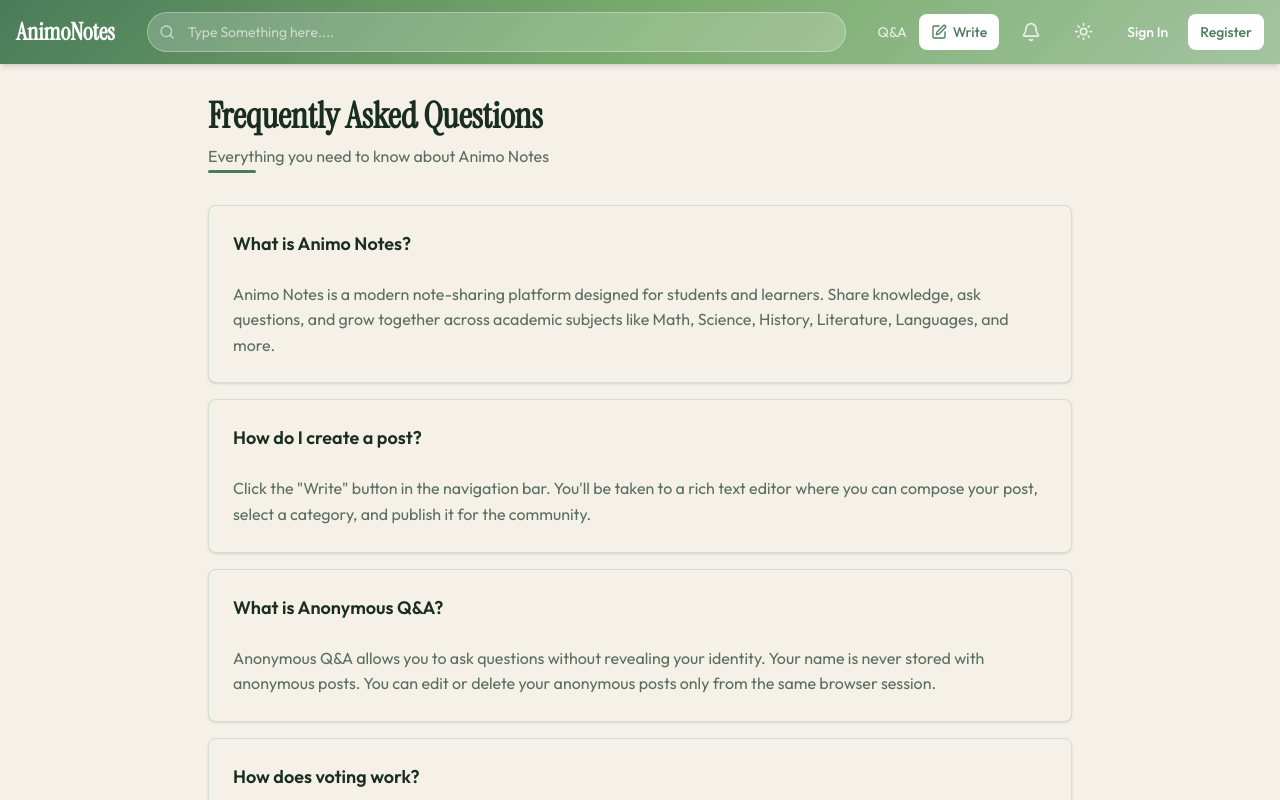
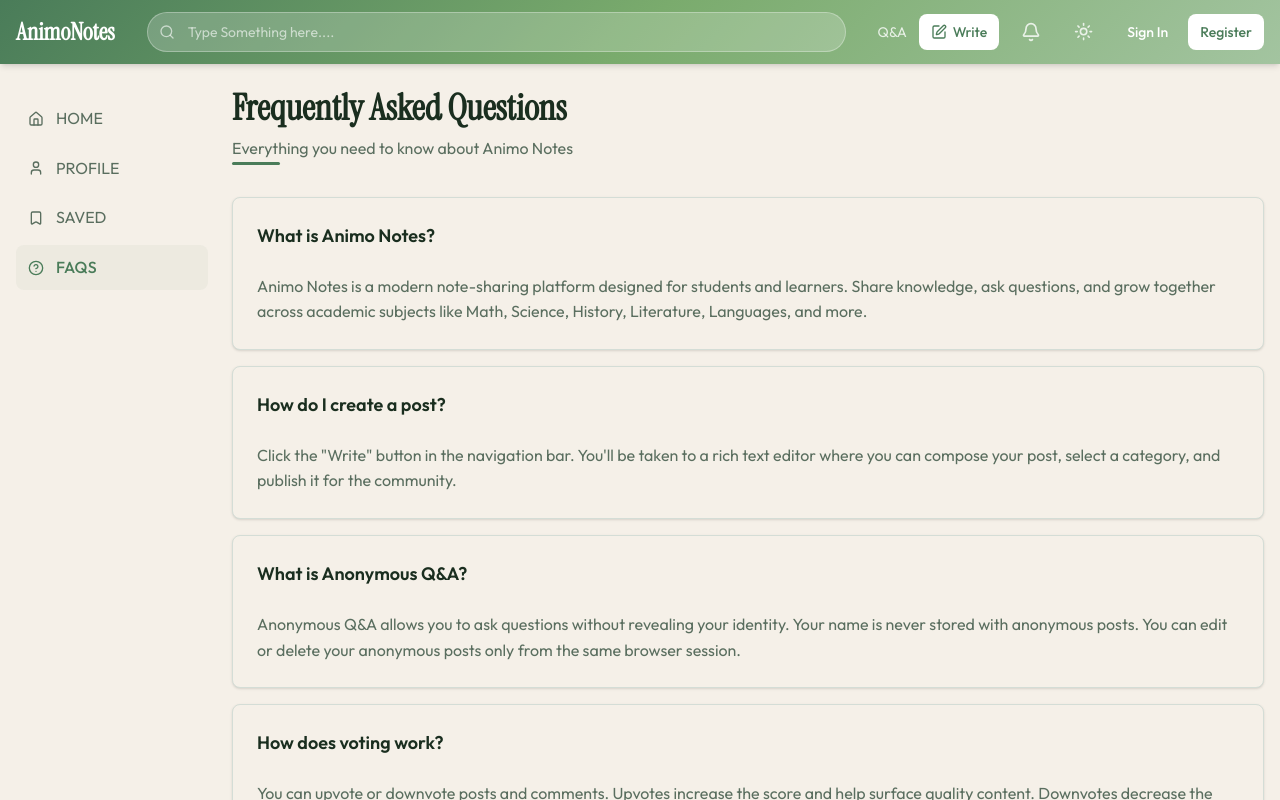
Before and after one commit to rdgonzaga/animonotes, a Next.js app: page /faqs in a window 1280 px wide. Shown: the top 800 px of the page. Built offline with nearby package versions, Linux system fonts and the light colour scheme; no server answers.

Commit message:
feat: add the home side bar to faqs, saved, and profile page

```diff
--- a/src/app/bookmarks/page.tsx
+++ b/src/app/bookmarks/page.tsx
@@ -5,6 +5,7 @@ import { CategoryBadge } from '@/components/categories/category-badge';
 import { Avatar, AvatarFallback, AvatarImage } from '@/components/ui/avatar';
 import { auth } from '@/lib/auth';
 import { prisma } from '@/lib/prisma';
+import { Sidebar } from '@/components/layout/sidebar';
 
 async function getBookmarks(userId: string) {
   try {
@@ -78,7 +79,10 @@ export default async function BookmarksPage() {
   const bookmarks = await getBookmarks(session.user.id);
 
   return (
-    <div className="max-w-4xl mx-auto w-full py-8 px-4">
+    <div className="max-w-7xl mx-auto w-full px-4 py-6">
+      <div className="flex gap-6">
+        <Sidebar />
+        <div className="flex-1 min-w-0">
           <h1 className="text-2xl sm:text-3xl font-bold mb-6">My Bookmarks</h1>
 
           <div className="space-y-4">
@@ -140,5 +144,7 @@ export default async function BookmarksPage() {
             )}
           </div>
         </div>
+      </div>
+    </div>
   );
 }
--- a/src/app/faqs/page.tsx
+++ b/src/app/faqs/page.tsx
@@ -1,4 +1,5 @@
 import { Card, CardContent, CardHeader } from '@/components/ui/card';
+import { Sidebar } from '@/components/layout/sidebar';
 
 const faqs = [
   {
@@ -45,7 +46,10 @@ const faqs = [
 
 export default function FAQsPage() {
   return (
-    <div className="max-w-4xl mx-auto w-full py-8 px-4">
+    <div className="max-w-7xl mx-auto w-full px-4 py-6">
+      <div className="flex gap-6">
+        <Sidebar />
+        <div className="flex-1 min-w-0">
           <div className="mb-8">
             <h1 className="font-serif text-3xl sm:text-4xl font-bold mb-2">
               Frequently Asked Questions
@@ -79,5 +83,7 @@ export default function FAQsPage() {
             </CardContent>
           </Card>
         </div>
+      </div>
+    </div>
   );
 }
--- a/src/app/page.tsx
+++ b/src/app/page.tsx
@@ -2,11 +2,12 @@ import Link from 'next/link';
 import { Button } from '@/components/ui/button';
 import { Card, CardContent, CardHeader, CardTitle } from '@/components/ui/card';
 import { Avatar, AvatarFallback } from '@/components/ui/avatar';
-import { Home, User, Bookmark as BookmarkIcon, HelpCircle, ArrowRight } from 'lucide-react';
+import { ArrowRight } from 'lucide-react';
 import { prisma } from '@/lib/prisma';
 import { auth } from '@/lib/auth';
 import { HeroSlider } from '@/components/home/hero-slider';
 import { FeedSection } from '@/components/home/feed-section';
+import { Sidebar } from '@/components/layout/sidebar';
 
 export const dynamic = 'force-dynamic';
 
@@ -124,32 +125,7 @@ export default async function HomePage() {
       <div className="max-w-7xl mx-auto w-full px-4 py-6">
         <div className="flex gap-6">
           {/* Left Sidebar — Desktop only */}
-          <aside className="hidden lg:flex flex-col gap-1 w-44 xl:w-48 shrink-0 pt-2">
-            <Link
-              href="/"
-              className="flex items-center gap-3 px-3 py-2.5 rounded-lg text-primary font-medium bg-primary/5"
-            >
-              <Home className="h-4 w-4" /> HOME
-            </Link>
-            <Link
-              href="/settings/profile"
-              className="flex items-center gap-3 px-3 py-2.5 rounded-lg text-muted-foreground hover:text-primary hover:bg-primary/5 transition-colors"
-            >
-              <User className="h-4 w-4" /> PROFILE
-            </Link>
-            <Link
-              href="/bookmarks"
-              className="flex items-center gap-3 px-3 py-2.5 rounded-lg text-muted-foreground hover:text-primary hover:bg-primary/5 transition-colors"
-            >
-              <BookmarkIcon className="h-4 w-4" /> SAVED
-            </Link>
-            <Link
-              href="/faqs"
-              className="flex items-center gap-3 px-3 py-2.5 rounded-lg text-muted-foreground hover:text-primary hover:bg-primary/5 transition-colors"
-            >
-              <HelpCircle className="h-4 w-4" /> FAQS
-            </Link>
-          </aside>
+          <Sidebar />
 
           {/* Main Feed (client component with tabs, sort, filter, and post cards) */}
           <FeedSection posts={serializedPosts} categories={categories} />
--- a/src/app/settings/profile/page.tsx
+++ b/src/app/settings/profile/page.tsx
@@ -16,6 +16,7 @@ import {
   DialogTitle,
   DialogTrigger,
 } from '@/components/ui/dialog';
+import { Sidebar } from '@/components/layout/sidebar';
 
 export default function ProfileSettingsPage() {
   const { data: session, status } = useSession();
@@ -105,7 +106,10 @@ export default function ProfileSettingsPage() {
   }
 
   return (
-    <div className="max-w-2xl mx-auto w-full py-8 px-4">
+    <div className="max-w-7xl mx-auto w-full px-4 py-6">
+      <div className="flex gap-6">
+        <Sidebar />
+        <div className="flex-1 min-w-0">
           <Card>
             <CardHeader>
               <CardTitle>Profile Settings</CardTitle>
@@ -155,8 +159,8 @@ export default function ProfileSettingsPage() {
               <div className="mt-8 pt-8 border-t">
                 <h3 className="text-lg font-semibold text-red-600 mb-2">Danger Zone</h3>
                 <p className="text-sm text-muted-foreground mb-4">
-              Once you delete your account, there is no going back. Your posts and comments will be
-              anonymized.
+                  Once you delete your account, there is no going back. Your posts and comments will
+                  be anonymized.
                 </p>
 
                 <Dialog open={deleteDialogOpen} onOpenChange={setDeleteDialogOpen}>
@@ -193,5 +197,7 @@ export default function ProfileSettingsPage() {
             </CardContent>
           </Card>
         </div>
+      </div>
+    </div>
   );
 }
--- /dev/null
+++ b/src/components/layout/sidebar.tsx
@@ -0,0 +1,37 @@
+'use client';
+
+import Link from 'next/link';
+import { usePathname } from 'next/navigation';
+import { Home, User, Bookmark as BookmarkIcon, HelpCircle } from 'lucide-react';
+
+export function Sidebar() {
+  const pathname = usePathname();
+
+  const links = [
+    { href: '/', label: 'HOME', icon: Home },
+    { href: '/settings/profile', label: 'PROFILE', icon: User },
+    { href: '/bookmarks', label: 'SAVED', icon: BookmarkIcon },
+    { href: '/faqs', label: 'FAQS', icon: HelpCircle },
+  ];
+
+  return (
+    <aside className="hidden lg:flex flex-col gap-1 w-44 xl:w-48 shrink-0 pt-2">
+      {links.map((link) => {
+        const isActive = link.href === '/' ? pathname === '/' : pathname.startsWith(link.href);
+        return (
+          <Link
+            key={link.href}
+            href={link.href}
+            className={`flex items-center gap-3 px-3 py-2.5 rounded-lg transition-colors ${
+              isActive
+                ? 'text-primary font-medium bg-primary/5'
+                : 'text-muted-foreground hover:text-primary hover:bg-primary/5'
+            }`}
+          >
+            <link.icon className="h-4 w-4" /> {link.label}
+          </Link>
+        );
+      })}
+    </aside>
+  );
+}
```
Lines whose indentation alone changed are shown as unchanged.
